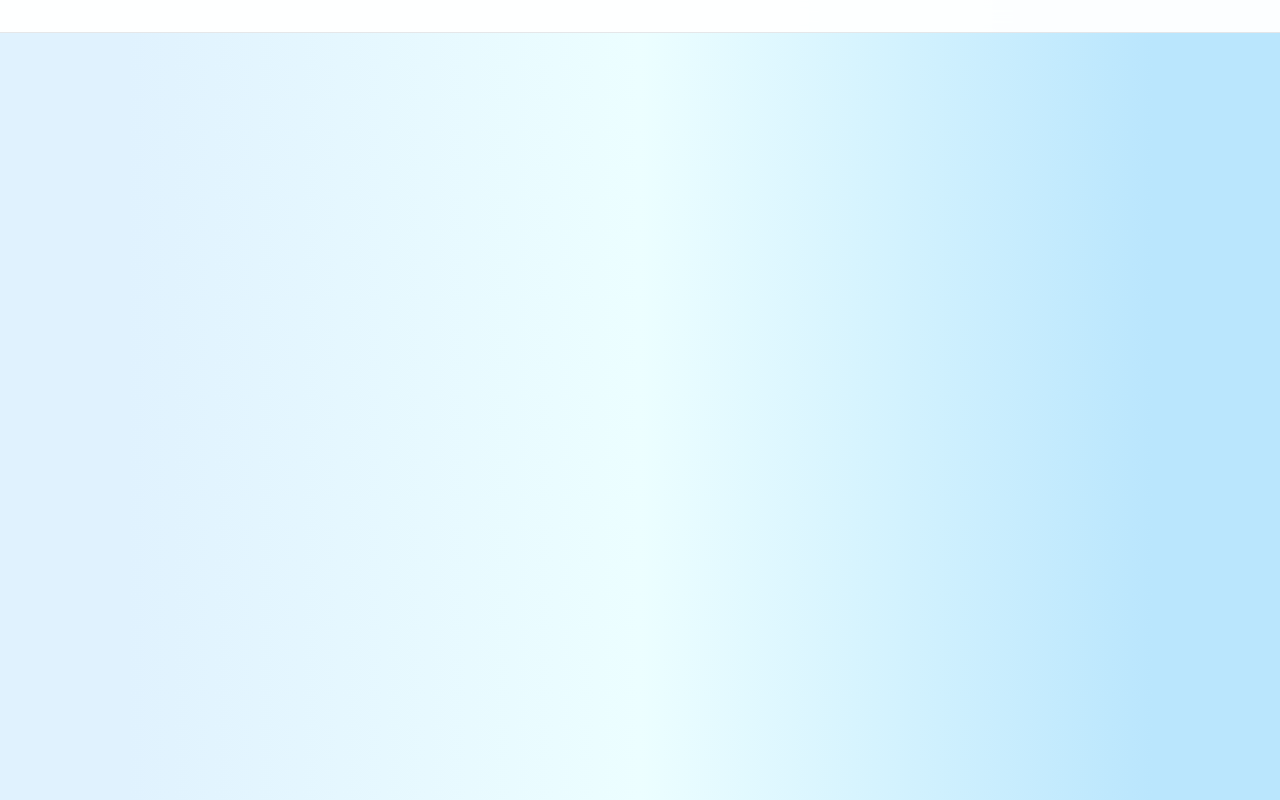
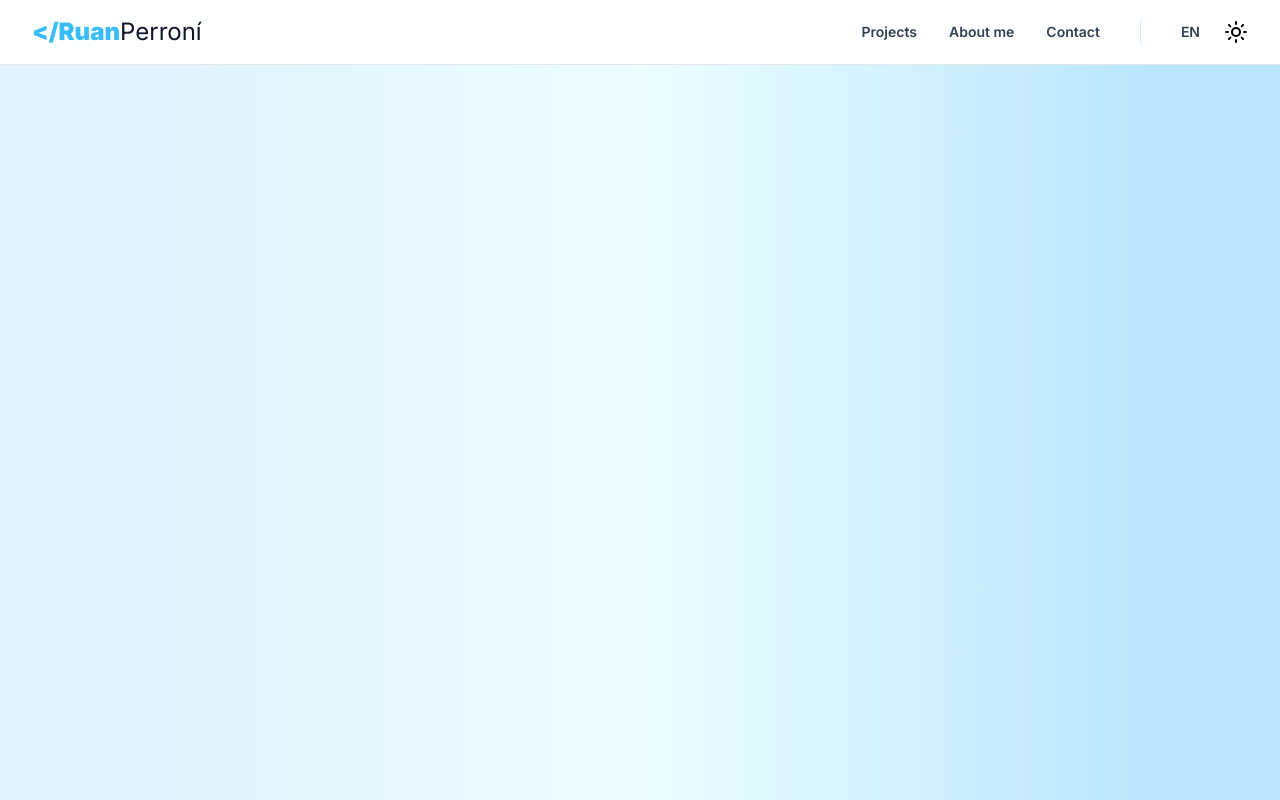
Before and after one commit to RuanPerroni/ruan-portfolio, a React (Vite) app: page / in a window 1280 px wide. Built offline with nearby package versions, Linux system fonts and the light colour scheme.

Commit message:
feat: :art: Build the header

```diff
--- a/package.json
+++ b/package.json
@@ -9,6 +9,7 @@
     "preview": "vite preview"
   },
   "dependencies": {
+    "lucide-react": "^0.376.0",
     "react": "^18.2.0",
     "react-dom": "^18.2.0"
   },
--- a/src/app.tsx
+++ b/src/app.tsx
@@ -1,13 +1,61 @@
 "use client";
+
+import { SunIcon } from "lucide-react";
 
 export function App() {
   return (
     <div className="sticky top-0 z-40 w-full backdrop-blur flex-none transition-colors duration-500 lg:z-50 lg:border-b lg:border-slate-900/10 bg-white/95 supports-backdrop-blur:bg-white/60 dark:bg-transparent">
-      <div className="max-w-8xl mx-auto">
+      <div className="max-w-8xl mx-auto bg-white/20">
         <div className="py-4 border-b border-slate-900/10 lg:px-8 lg:border-0 dark:border-slate-300/10 mx-4 lg:mx-0">
-          <a href="">
-            <h1></h1>
-          </a>
+          <div className="relative flex items-center">
+            <h1 className="text-slate-900 font-regular text-2xl mr-3 flex-none w-[2.0625rem] overflow-hidden md:w-auto">
+              <span className=" text-sky-400 font-black">{"</"}Ruan</span>
+              Perroní
+            </h1>
+            <div className="relative hidden lg:flex items-center ms-auto">
+              <div className="flex items-center gap-10">
+                <nav className="text-sm leading-6 font-semibold text-slate-700">
+                  <ul className="flex space-x-8">
+                    <li>
+                      <a
+                        href="https://github.com/RuanPerroni"
+                        className="hover:text-sky-500 dark:hover:text-sky-400"
+                      >
+                        Projects
+                      </a>
+                    </li>
+                    <li>
+                      <a
+                        href="https://github.com/RuanPerroni"
+                        className="hover:text-sky-500 dark:hover:text-sky-400"
+                      >
+                        About me
+                      </a>
+                    </li>
+                    <li>
+                      <a
+                        href="https://github.com/RuanPerroni"
+                        className="hover:text-sky-500 dark:hover:text-sky-400"
+                      >
+                        Contact
+                      </a>
+                    </li>
+                  </ul>
+                </nav>
+                <div className="flex items-center border-l border-slate-200 ml-0 pl-10 dark:border-slate-800">
+                  <button
+                    type="button"
+                    className="text-sm leading-6 font-semibold text-slate-700"
+                  >
+                    EN
+                  </button>
+                  <button className="ml-6">
+                    <SunIcon />
+                  </button>
+                </div>
+              </div>
+            </div>
+          </div>
         </div>
       </div>
     </div>
```
Also changed, not shown: 1 other file (tests, documents, lock files or other folders).
